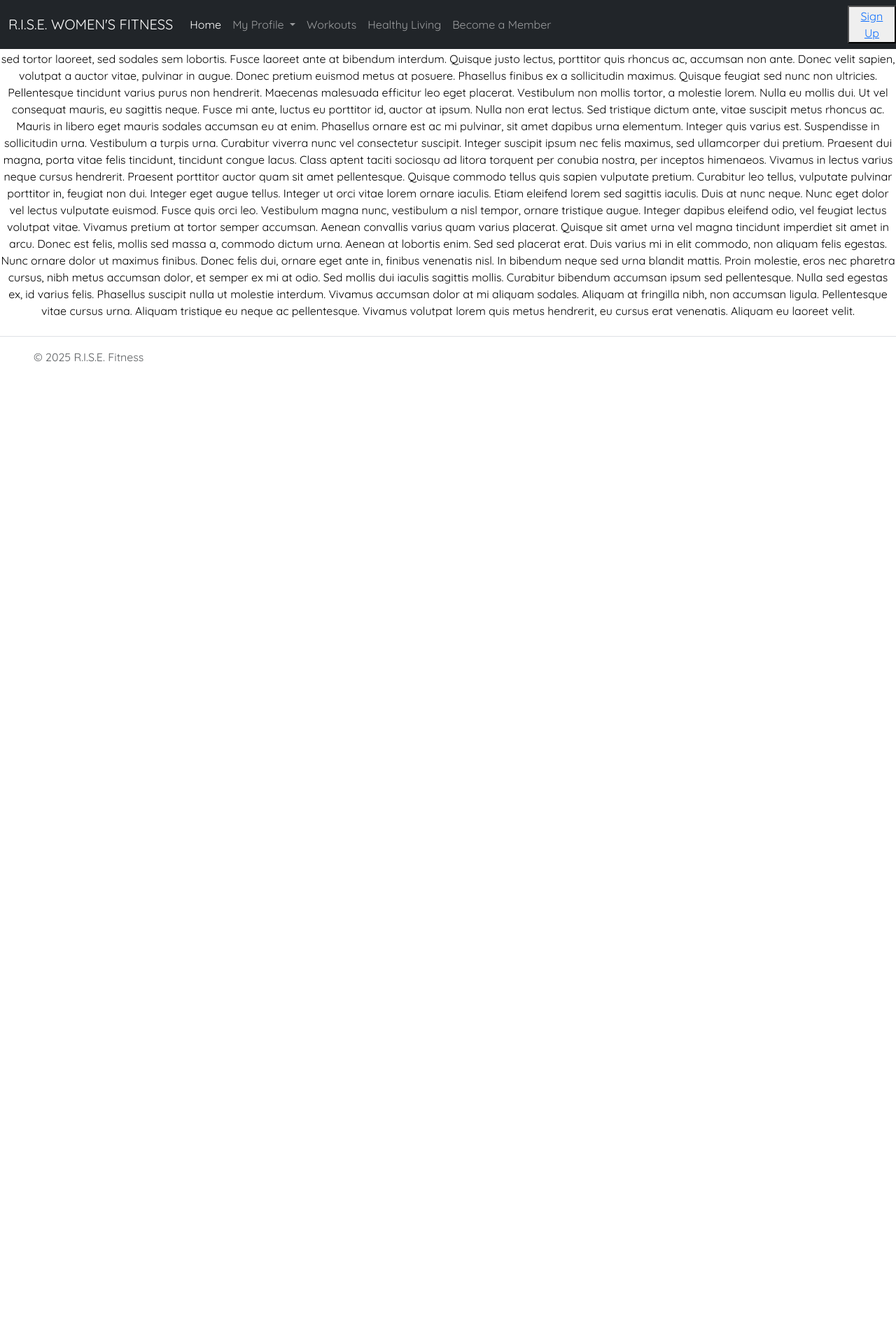
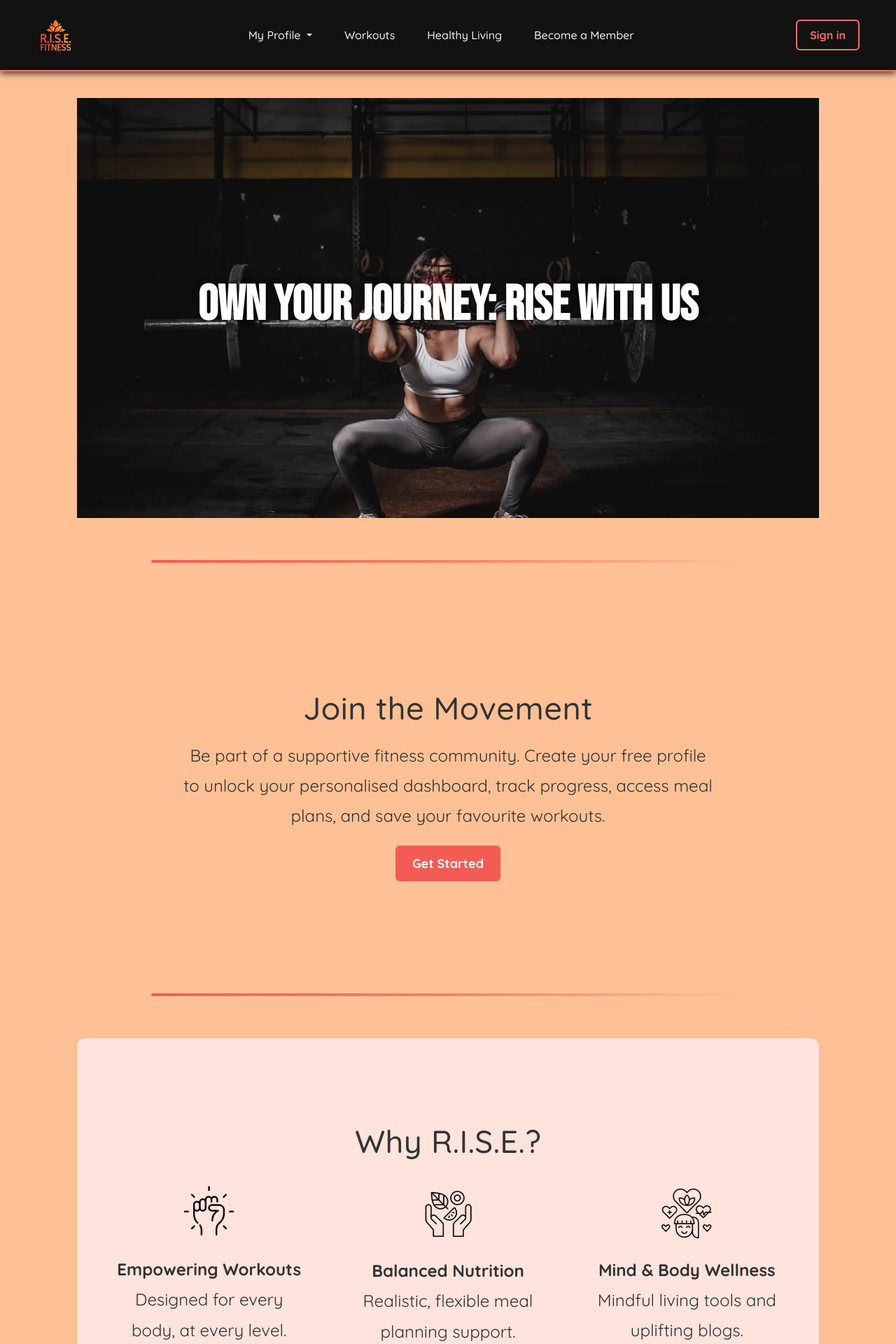
Before and after one commit to emilyryalls/git_final_project, a Flask app: page / in a window 1280 px wide. Shown: the top 1920 px of the page at 70% size. Before the commit the page ends 517 px from the top, so only its background shows below. Run offline with Flask 3, Linux system fonts and the light colour scheme; some libraries are stand-ins or nearby versions.

Commit message:
UPDATE: homepage and some CSS in main_styles

```diff
--- a/application/static/main_styles.css
+++ b/application/static/main_styles.css
@@ -1,4 +1,4 @@
-@import url('https://fonts.googleapis.com/css2?family=DM+Serif+Display:ital@0;1&family=Quicksand:wght@300..700&display=swap');
+@import url('https://fonts.googleapis.com/css2?family=Bebas+Neue&family=Quicksand:wght@300..700&display=swap');
 
 /* LAYOUT.HTML */
 
@@ -7,12 +7,12 @@ title {
     }
 
 h1 {
-    font-family: 'DM Serif Display', serif;
-    font-weight: 400;
-    color: black;
+    font-family: 'Bebas Neue', sans-serif;
+    font-weight: 600;
+    color: white;
     text-align: center;
-    font-size: 18;
-    background-color: white;
+    font-size: 60px;
+    text-shadow: 0 0 8px black;
     }
 
 body {
@@ -20,63 +20,185 @@ body {
     font-weight: 400;
     color: black;
     text-align: center;
-    font-size: 12;
-    background-color: white;
+    font-size: 16px;
+    background-color: #fec196;
     }
+
+/* CTA buttons */
+.cta-button {
+  background-color: #F25C54;
+  color: white;
+  padding: 12px 24px;
+  border: none;
+  border-radius: 6px;
+  font-weight: bold;
+  font-size: 18px;
+  transition: background-color 0.3s ease;
+}
+
+.cta-button:hover {
+  background-color: #F4845F;
+}
 
 footer {
     font-family: 'Quicksand', sans-serif;
     padding: 10px 10px;
-    font-size: 10;
-    background-color: white;
-    color: black;
+    font-size: 14px;
+    background-color: black;
+    color: white;
     }
+
+.site-container {
+    padding: 40px 80px; /* generous space on top/bottom and left/right */
+}
+
+/* Optional: adjust for smaller screens */
+@media (max-width: 768px) {
+    .site-container {
+        padding: 20px 30px;
+    }
+}
+
+@media (max-width: 480px) {
+    .site-container {
+        padding: 15px 15px;
+    }
+}
+
 
 
 
 /* Logo */
 .navbar-brand img {
-    height: 50px;
-    width: auto;
-    }
+  height: 50px;
+  width: auto;
+  object-fit: contain;
+  vertical-align: middle;
+}
+
 
 
 
 /* Navigation bar */
 .navbar {
+  background-color: #121212 !important; /* custom dark shade */
+  padding: 20px 40px;
+  box-shadow: 0 4px 8px rgba(0,0,0,0.6);
+  border-bottom: 2px solid #ff6b6b; /* red accent underline */
+}
+
+.navbar-brand {
+  font-weight: bold;
+  color: #ffffff !important;
+  letter-spacing: 1px;
+}
+
+.navbar-nav {
+  gap: 30px; /* or whatever space you like */
+}
+
+/* Nav links */
+.nav-link {
+  color: #f0f0f0 !important;
+  font-weight: 500;
+  transition: color 0.3s ease;
+}
+
+.nav-link:hover,
+.nav-link.active {
+  color: #ff6b6b !important; /* coral red accent */
+}
+
+/* Dropdown menu styling */
+.dropdown-menu {
+  background-color: #1f1f1f;
+  border: none;
+  box-shadow: 0 6px 12px rgba(0,0,0,0.5);
+  border-radius: 8px;
+}
+
+.dropdown-item {
+  color: #f0f0f0;
+  padding: 10px 20px;
+  transition: background 0.3s ease, color 0.3s ease;
+}
+
+.dropdown-item:hover {
+  background-color: #292929;
+  color: #ff6b6b;
+}
+
+/* Sign in button */
+.sign-in-btn {
+  display: inline-block;
+  white-space: nowrap;
+  padding: 8px 18px;
+  border: 2px solid #ff6b6b;
+  border-radius: 6px;
+  color: #ff6b6b;
+  background-color: transparent;
+  font-weight: bold;
+  text-decoration: none;
+  transition: background-color 0.3s ease, color 0.3s ease;
+}
+
+.sign-in-btn:hover {
+  background-color: #ff6b6b;
+  color: white;
 }
 
 
+/* HOME PAGE */
+
+body.home-page h1 {
+    font-family: 'Bebas Neue', sans-serif;
+    font-weight: 600;
+    color: white;
+    text-align: center;
+    font-size: 70px;
+    text-shadow:
+     0 0 4px rgba(0, 0, 0, 0.5),
+     0 0 8px rgba(0, 0, 0, 0.4),
+     0 0 12px rgba(0, 0, 0, 0.3);
+    }
+
+body.home-page h2 {
+    font-family: 'Quicksand', sans-serif;
+    font-weight: 500;
+    font-size: 45px;
+    color: #333;
+    margin-top: 20px;
+    margin-bottom: 10px;
+    text-align: center;
+    letter-spacing: 0.5px;
+}
+
+body.home-page p {
+    font-family: 'Quicksand', sans-serif;
+      font-size: 24px;
+      font-weight: 400;
+      color: #333333;
+      line-height: 1.8;
+      text-align: center;
+      max-width: 800px;
+      margin: 20px auto;
+      padding: 0 20px;
+    }
+
+body.home-page section {
+  padding: 100px 30px; /* Increase top/bottom padding */
+}
 
 
+body.home-page .section-divider {
+  height: 4px;
+  background: linear-gradient(to right, #f25c54, #f4845f, #fec196);
+  border-radius: 4px;
+  margin: 60px auto;
+  width: 80%;
+}
 
-
-
-/* Sign-in button */
-
-
-
-
-
-
-
-
-
-
-
-
-
-
-
-
-
-
-
-
-
-
-/* HOME PAGE */
-.parallax {
+body.home-page .parallax {
     min-height: 600px;
     background-attachment: fixed;
     background-position: center;
@@ -89,11 +211,11 @@ footer {
     text-shadow: 2px 2px 4px rgba(0,0,0,0.7);
     }
 
-.parallax h1 {
+body.home-page .parallax h1 {
     font-size: 22;
     }
 
-.parallax-img-section {
+body.home-page .parallax-img-section {
     background-attachment: fixed;
     background-position: center;
     background-repeat: no-repeat;
@@ -101,76 +223,54 @@ footer {
     height: 400px;
     }
 
+.feature-highlight {
+  background-color: #fff5ec;
+  padding: 100px 30px;
+  margin-bottom: 60px;
+  box-shadow: 0 2px 10px rgba(0, 0, 0, 0.05);
+  border-radius: 12px;
+}
 
+/* Carousel */
+.testimonial-slide {
+  height: 650px;
+  background-size: cover;
+  background-position: center;
+  position: relative;
+  display: flex;
+  align-items: center;
+  justify-content: center;
+}
 
+.testimonial-overlay {
+  background-color: rgba(0, 0, 0, 0.5); /* dark overlay for readability */
+  color: white;
+  padding: 30px;
+  max-width: 700px;
+  text-align: center;
+  border-radius: 12px;
+  box-shadow: 0 6px 20px rgba(0, 0, 0, 0.3);
+}
 
+body.home-page .testimonial-quote {
+  color: white;
+  font-size: 1.5rem;
+  font-style: italic;
+  margin-bottom: 10px;
+}
 
-
-
-
-
-
-
-
-
-
-
-
+body.home-page .testimonial-name {
+  font-size: 1rem;
+  font-weight: bold;
+}
 
 
 
 
 /* PROFILE PAGE */
 
-
-
-
-
-
-
-
-
-
-
-
-
-
-
-
-
-
-
-
-
-
-
-
-
-
-
 /* WORKOUTS PAGE */
-
-
-
-
-
-
-
-
-
-
 
 /* BLOG PAGE */
 
-
-
-
-
-
-
-
-
-
-
-
 /* SIGN IN PAGE */
--- a/application/templates/home.html
+++ b/application/templates/home.html
@@ -1,16 +1,121 @@
 {% extends "layout.html" %}
+{% set body_class = "home-page" %}
 {% block body_content %}
-<p>
-            Lorem ipsum dolor sit amet, consectetur adipiscing elit. Proin elementum nisl cursus nisi pretium, eu pretium est tempus. Aliquam consectetur nisi quam, eu cursus neque iaculis id. Nunc venenatis imperdiet lobortis. Cras varius consequat elit, at dapibus augue venenatis et. Mauris volutpat metus metus, ac mattis dui finibus vitae. Proin non nisi id ipsum pretium hendrerit id quis est. Vivamus tristique augue non eros posuere condimentum. Proin pellentesque libero erat, nec ultricies lectus egestas ut. Nunc varius velit sed tortor laoreet, sed sodales sem lobortis. Fusce laoreet ante at bibendum interdum. Quisque justo lectus, porttitor quis rhoncus ac, accumsan non ante. Donec velit sapien, volutpat a auctor vitae, pulvinar in augue. Donec pretium euismod metus at posuere. Phasellus finibus ex a sollicitudin maximus. Quisque feugiat sed nunc non ultricies. Pellentesque tincidunt varius purus non hendrerit.
 
-Maecenas malesuada efficitur leo eget placerat. Vestibulum non mollis tortor, a molestie lorem. Nulla eu mollis dui. Ut vel consequat mauris, eu sagittis neque. Fusce mi ante, luctus eu porttitor id, auctor at ipsum. Nulla non erat lectus. Sed tristique dictum ante, vitae suscipit metus rhoncus ac. Mauris in libero eget mauris sodales accumsan eu at enim. Phasellus ornare est ac mi pulvinar, sit amet dapibus urna elementum. Integer quis varius est. Suspendisse in sollicitudin urna.
+<div class="parallax" style="background-image: url('{{ url_for('static', filename='images/home_banner1.webp') }}');">
+    <h1>Own Your Journey: RISE with Us</h1>
+</div>
 
-Vestibulum a turpis urna. Curabitur viverra nunc vel consectetur suscipit. Integer suscipit ipsum nec felis maximus, sed ullamcorper dui pretium. Praesent dui magna, porta vitae felis tincidunt, tincidunt congue lacus. Class aptent taciti sociosqu ad litora torquent per conubia nostra, per inceptos himenaeos. Vivamus in lectus varius neque cursus hendrerit. Praesent porttitor auctor quam sit amet pellentesque. Quisque commodo tellus quis sapien vulputate pretium. Curabitur leo tellus, vulputate pulvinar porttitor in, feugiat non dui. Integer eget augue tellus. Integer ut orci vitae lorem ornare iaculis. Etiam eleifend lorem sed sagittis iaculis.
+<div class="section-divider"></div>
 
-Duis at nunc neque. Nunc eget dolor vel lectus vulputate euismod. Fusce quis orci leo. Vestibulum magna nunc, vestibulum a nisl tempor, ornare tristique augue. Integer dapibus eleifend odio, vel feugiat lectus volutpat vitae. Vivamus pretium at tortor semper accumsan. Aenean convallis varius quam varius placerat. Quisque sit amet urna vel magna tincidunt imperdiet sit amet in arcu. Donec est felis, mollis sed massa a, commodo dictum urna. Aenean at lobortis enim. Sed sed placerat erat. Duis varius mi in elit commodo, non aliquam felis egestas. Nunc ornare dolor ut maximus finibus. Donec felis dui, ornare eget ante in, finibus venenatis nisl. In bibendum neque sed urna blandit mattis.
+<section>
+    <h2>Join the Movement</h2>
+    <p>Be part of a supportive fitness community. Create your free profile to unlock your personalised dashboard, track progress, access meal plans, and save your favourite workouts.</p>
+        <form action="/sign-up" method="get" style="display:inline;">
+            <button type="submit" class="cta-button">Get Started</button>
+        </form>
+</section>
 
-Proin molestie, eros nec pharetra cursus, nibh metus accumsan dolor, et semper ex mi at odio. Sed mollis dui iaculis sagittis mollis. Curabitur bibendum accumsan ipsum sed pellentesque. Nulla sed egestas ex, id varius felis. Phasellus suscipit nulla ut molestie interdum. Vivamus accumsan dolor at mi aliquam sodales. Aliquam at fringilla nibh, non accumsan ligula. Pellentesque vitae cursus urna. Aliquam tristique eu neque ac pellentesque. Vivamus volutpat lorem quis metus hendrerit, eu cursus erat venenatis. Aliquam eu laoreet velit.
-        </p>
+<div class="section-divider"></div>
 
+<section class="feature-highlight mb-5" style="background-color: #ffe3dd;">
+  <h2>Why R.I.S.E.?</h2>
+    <br>
+  <div class="row text-center">
+    <div class="col-md-4">
+      <img src="{{ url_for('static', filename='images/home_icon_empowerment.png') }}" alt="Empowerment icon" width="80">
+      <p class="body-copy"><strong>Empowering Workouts</strong><br>Designed for every body, at every level.</p>
+    </div>
+    <div class="col-md-4">
+      <img src="{{ url_for('static', filename='images/home_icon_nutrition.png') }}" alt="Nutrition icon" width="80">
+      <p class="body-copy"><strong>Balanced Nutrition</strong><br>Realistic, flexible meal planning support.</p>
+    </div>
+    <div class="col-md-4">
+      <img src="{{ url_for('static', filename='images/home_icon_wellbeing.png') }}" alt="Wellbeing icon" width="80">
+      <p class="body-copy"><strong>Mind & Body Wellness</strong><br>Mindful living tools and uplifting blogs.</p>
+    </div>
+  </div>
+</section>
+
+<div class="section-divider"></div>
+
+<div class="parallax" style="background-image: url('{{ url_for('static', filename='images/home_banner2.jpg') }}');">
+    <h1>Grace in Grit</h1>
+</div>
+
+<div class="section-divider"></div>
+
+<section>
+    <h2>Workouts That Work for You</h2>
+    <p>From beginner to advanced, explore our library of empowering workouts designed to fit your lifestyle. Whether it’s strength training, cardio, or a quick 15-minute stretch — we’ve got you covered.</p>
+    <form action="/sign-up" method="get" style="display:inline;">
+        <button type="submit" class="cta-button">Explore workouts</button>
+    </form>
+</section>
+
+<div class="section-divider"></div>
+
+<div class="parallax" style="background-image: url('{{ url_for('static', filename='images/home_banner3.jpeg') }}');">
+    <h1>The Rhythm of Resilience</h1>
+</div>
+
+<div class="section-divider"></div>
+
+<section>
+    <h2>Healthy Living Blog</h2>
+    <p>Your go-to space for tips on nutrition, mental wellness, motivation, and more. We believe in a balanced approach to fitness — one that uplifts your body and your mind.</p>
+    <form action="/sign-up" method="get" style="display:inline;">
+        <button type="submit" class="cta-button">Explore our Blog</button>
+    </form>
+</section>
+
+<div class="section-divider"></div>
+
+<section class="testimonial-carousel mt-4 mb-0">
+  <h2>What Our Members Say</h2>
+    <br><br>
+  <div id="testimonialCarousel" class="carousel slide" data-bs-ride="carousel">
+    <div class="carousel-inner">
+
+      <div class="carousel-item active">
+        <div class="testimonial-slide" style="background-image: url('{{ url_for('static', filename='images/carousel_1_anna.webp') }}');">
+          <div class="testimonial-overlay">
+            <p class="testimonial-quote">“R.I.S.E. gave me the confidence to start my fitness journey and stick with it.”</p>
+            <small class="testimonial-name">– Anna</small>
+          </div>
+        </div>
+      </div>
+
+      <div class="carousel-item">
+        <div class="testimonial-slide" style="background-image: url('{{ url_for('static', filename='images/carousel_2_sara.webp') }}');">
+          <div class="testimonial-overlay">
+            <p class="testimonial-quote">“Being able to track meal plans and the gentle approach helped me feel balanced, not pressured.”</p>
+            <small class="testimonial-name">– Sara</small>
+          </div>
+        </div>
+      </div>
+
+      <div class="carousel-item">
+          <div class="testimonial-slide" style="background-image: url('{{ url_for('static', filename='images/carousel_3_jasmine.webp') }}');">
+            <div class="testimonial-overlay">
+              <p class="testimonial-quote">“The trainers genuinely care. R.I.S.E. helped me push past my limits safely.”</p>
+              <small class="testimonial-name">– Jasmine</small>
+            </div>
+          </div>
+      </div>
+
+    </div>
+
+    <!-- Controls -->
+    <button class="carousel-control-prev" type="button" data-bs-target="#testimonialCarousel" data-bs-slide="prev">
+      <span class="carousel-control-prev-icon" aria-hidden="true"></span>
+      <span class="visually-hidden">Previous</span>
+    </button>
+    <button class="carousel-control-next" type="button" data-bs-target="#testimonialCarousel" data-bs-slide="next">
+      <span class="carousel-control-next-icon" aria-hidden="true"></span>
+      <span class="visually-hidden">Next</span>
+    </button>
+  </div>
+</section>
 
 {% endblock %}
--- a/application/templates/layout.html
+++ b/application/templates/layout.html
@@ -9,19 +9,19 @@
 
     <title>R.I.S.E Fitness</title>
 </head>
-<body>
+
+<body class="{{body_class | default('') }}">
     <nav class="navbar navbar-expand-md navbar-dark fixed-top bg-dark">
-        <div class="container-fluid">
-          <a class="navbar-brand" href="#">R.I.S.E. WOMEN'S FITNESS
+        <div class="container-fluid d-flex align-items-center justify-content-between">
+
+    <!-- Left: Logo -->
+    <a class="navbar-brand" href="/">
+      <img src="/static/images/logo_v4.png" alt="R.I.S.E. Fitness Logo">
     </a>
-          <button class="navbar-toggler" type="button" data-bs-toggle="collapse" data-bs-target="#navbarCollapse" aria-controls="navbarCollapse" aria-expanded="false" aria-label="Toggle navigation">
-            <span class="navbar-toggler-icon"></span>
-          </button>
-          <div class="collapse navbar-collapse" id="navbarCollapse">
-            <ul class="navbar-nav me-auto mb-2 mb-md-0">
-              <li class="nav-item">
-                <a class="nav-link active" aria-current="page" href="/">Home</a>
-              </li>
+
+    <!-- Center: Navigation links -->
+    <div class="collapse navbar-collapse justify-content-center" id="navbarCollapse">
+      <ul class="navbar-nav mb-2 mb-md-0">
         <li class="nav-item dropdown">
           <a class="nav-link dropdown-toggle" href="/profile" role="button" data-bs-toggle="dropdown" aria-expanded="false">
             My Profile
@@ -42,25 +42,28 @@
           <a class="nav-link" href="/membership">Become a Member</a>
         </li>
       </ul>
+    </div>
+
+    <!-- Right: Sign In -->
+    <div class="d-none d-md-block">
+      <a href="/signup" class="sign-in-btn">Sign in</a>
+    </div>
 
   </div>
-        </div>
-        <div>
-            <button class="login-btn">
-                <a href="/signup"><i class='bx bxs-castle bx-burst-hover'></i>Sign Up</a>
-            </button>
-            </div>
 </nav>
+
     <section>
-        {% block body_content %}
-        {% endblock %}
+    <main class="site-container">
+        {% block body_content %}{% endblock %}
+    </main>
     </section>
+
     <footer class="d-flex flex-wrap justify-content-between align-items-center py-3 my-4 border-top">
         <div class="col-md-4 d-flex align-items-center">
           <a href="/" class="mb-3 me-2 mb-md-0 text-body-secondary text-decoration-none lh-1">
             <svg class="bi" width="30" height="24"><use xlink:href="#bootstrap"/></svg>
           </a>
-          <span class="mb-3 mb-md-0 text-body-secondary">&copy; 2025 R.I.S.E. Fitness</span>
+          <span class="mb-3 mb-md-0 text-white">&copy; 2025 R.I.S.E. Fitness.</span>
         </div>
 
         <ul class="nav col-md-4 justify-content-end list-unstyled d-flex">
@@ -68,8 +71,6 @@
           <li class="ms-3"><a class="text-body-secondary" href="#"><svg class="bi" width="24" height="24"><use xlink:href="#instagram"/></svg></a></li>
           <li class="ms-3"><a class="text-body-secondary" href="#"><svg class="bi" width="24" height="24"><use xlink:href="#facebook"/></svg></a></li>
         </ul>
-
-
       </footer>
 
     <script src="https://cdn.jsdelivr.net/npm/bootstrap@5.3.3/dist/js/bootstrap.bundle.min.js" integrity="sha384-YvpcrYf0tY3lHB60NNkmXc5s9fDVZLESaAA55NDzOxhy9GkcIdslK1eN7N6jIeHz" crossorigin="anonymous"></script>
```
Also changed, not shown: application/static/images/carousel_1_anna.webp (added), application/static/images/carousel_2_sara.webp (added), application/static/images/carousel_3_jasmine.webp (added), application/static/images/home_banner1.webp (added), application/static/images/home_banner2.jpg (added), application/static/images/home_banner3.jpeg (added), application/static/images/home_icon_empowerment.png (added), application/static/images/home_icon_nutrition.png (added), application/static/images/home_icon_wellbeing.png (added), application/static/images/logo_v1.png (added), application/static/images/logo_v2.png (added), application/static/images/logo_v3.png (added), application/static/images/logo_v4.png (added). Lines whose indentation alone changed are shown as unchanged.
